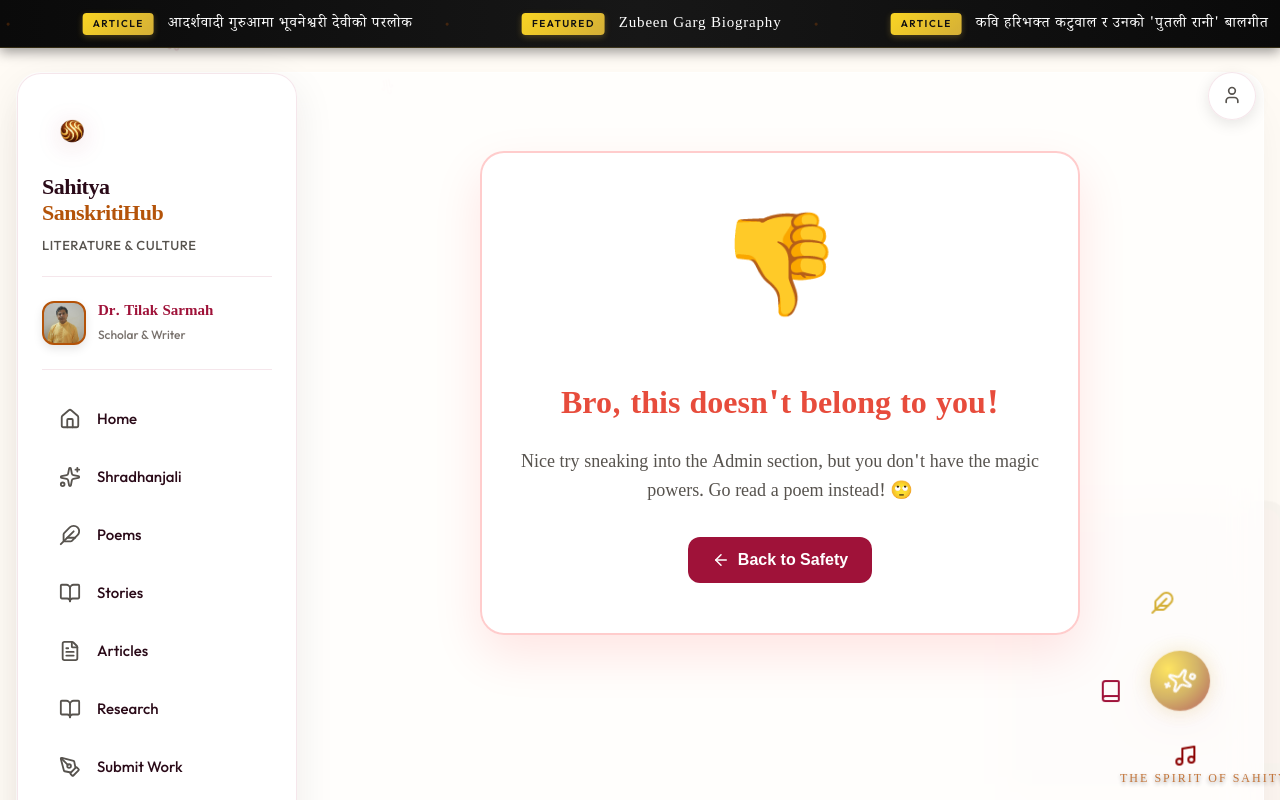
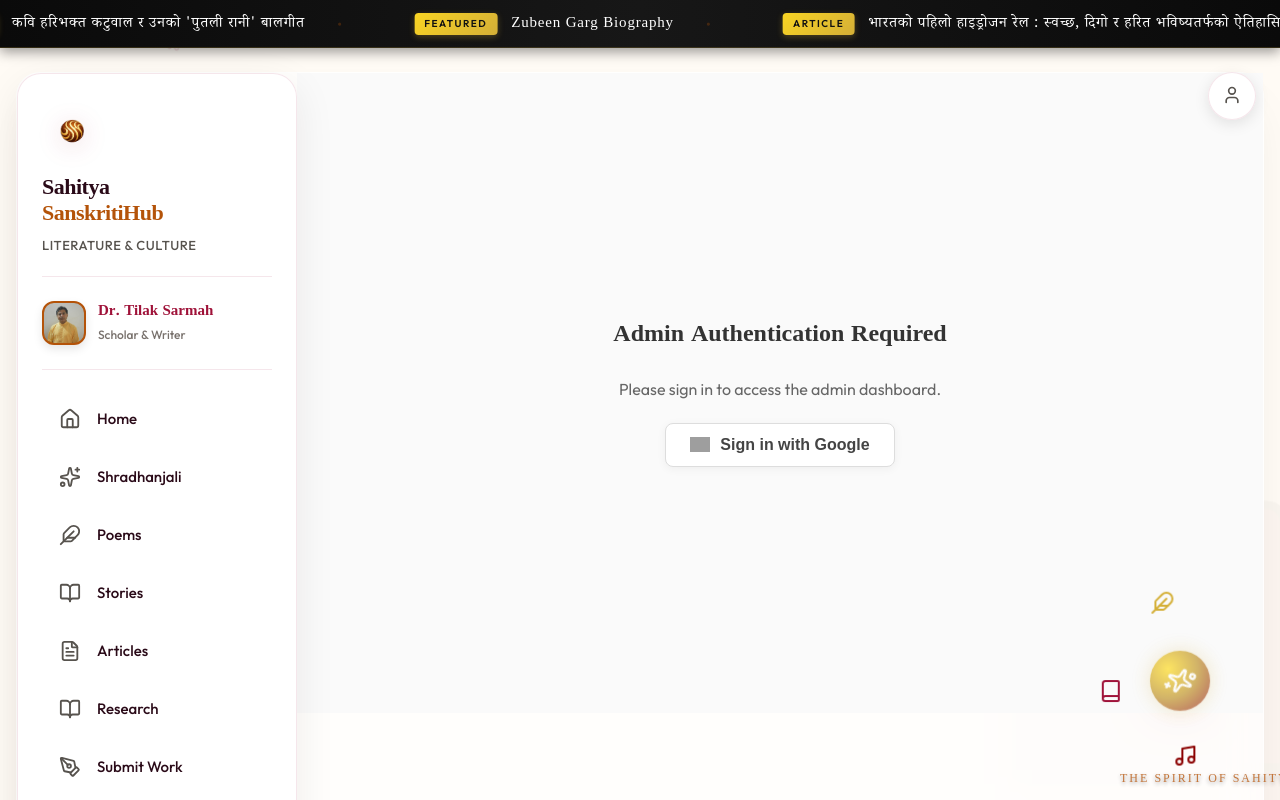
Before and after one commit to rajtilakchamlagain/Sahitya-Sanskriti-Hub, a React (Vite) app: page /admin in a window 1280 px wide. Shown: the top 800 px of the page. Built offline with nearby package versions, Linux system fonts and the light colour scheme; no server answers; grey boxes are pictures that could not be loaded.

Commit message:
Fix tribute order, add to recent articles, and add sign-in UI to AdminGateway

```diff
--- a/src/components/ArticleCard.jsx
+++ b/src/components/ArticleCard.jsx
@@ -3,7 +3,7 @@ import { Link } from 'react-router-dom';
 
 const ArticleCard = ({ article }) => {
     return (
-        <Link to={`/article/${article.id}`} style={{ textDecoration: 'none', display: 'block', height: '100%' }}>
+        <Link to={article.link || `/article/${article.id}`} style={{ textDecoration: 'none', display: 'block', height: '100%' }}>
             <div className="article-card">
                 {/* Image Section */}
                 <div className="article-card-image-wrapper">
--- a/src/pages/AdminGateway.jsx
+++ b/src/pages/AdminGateway.jsx
@@ -1,7 +1,7 @@
 import React, { useEffect, useState } from 'react';
 import { useNavigate } from 'react-router-dom';
-import { onAuthStateChanged } from 'firebase/auth';
-import { auth } from '../firebase';
+import { onAuthStateChanged, signInWithPopup } from 'firebase/auth';
+import { auth, googleProvider } from '../firebase';
 import TrollPage from './TrollPage';
 
 export default function AdminGateway() {
@@ -27,7 +27,29 @@ export default function AdminGateway() {
 
   if (loading) return <div style={{ minHeight: '80vh', display: 'flex', justifyContent: 'center', alignItems: 'center' }}>Checking access...</div>;
 
-  // If we reach here, they are either NOT logged in, or logged in as a normal user.
+  // If they are not logged in, prompt them to log in
+  if (!user) {
+    return (
+      <div style={{ minHeight: '80vh', display: 'flex', flexDirection: 'column', justifyContent: 'center', alignItems: 'center', gap: '20px', backgroundColor: '#fafafa' }}>
+        <h2 style={{ color: '#333' }}>Admin Authentication Required</h2>
+        <p style={{ color: '#666' }}>Please sign in to access the admin dashboard.</p>
+        <button
+          onClick={() => signInWithPopup(auth, googleProvider)}
+          style={{
+            display: 'flex', alignItems: 'center', gap: '10px',
+            padding: '12px 24px', backgroundColor: '#fff', color: '#444',
+            border: '1px solid #ddd', borderRadius: '8px', cursor: 'pointer',
+            fontWeight: '600', fontSize: '16px', boxShadow: '0 2px 10px rgba(0,0,0,0.05)'
+          }}
+        >
+          <img src="https://www.gstatic.com/firebasejs/ui/2.0.0/images/auth/google.svg" alt="G" style={{ width: '20px' }} />
+          Sign in with Google
+        </button>
+      </div>
+    );
+  }
+
+  // If we reach here, they are logged in as a normal user (not in adminEmails).
   // Hit them with the Troll Page!
   return <TrollPage />;
 }
--- a/src/pages/ShradhanjaliHub.jsx
+++ b/src/pages/ShradhanjaliHub.jsx
@@ -5,6 +5,14 @@ import SEO from '../components/SEO';
 
 const ShradhanjaliHub = () => {
     const tributes = [
+        {
+            id: 'geeta-upadhyay',
+            name: 'हामी सबैकी दिदी: गीता उपाध्याय',
+            role: 'शिक्षा, साहित्य र संस्कृतिकी सेतु',
+            image: '/aaa.jpeg',
+            icon: <BookOpen size={24} />,
+            path: '/shradhanjali/geeta-upadhyay'
+        },
         {
             id: 'yadumani-sharma',
             name: 'कलाकार यदुमनि शर्मा',
@@ -20,14 +28,6 @@ const ShradhanjaliHub = () => {
             image: '/dev_sharma_tribute_portrait_1775849859980.png',
             icon: <GraduationCap size={24} />,
             path: '/shradhanjali/dev-sharma-chapagai'
-        },
-        {
-            id: 'geeta-upadhyay',
-            name: 'हामी सबैकी दिदी: गीता उपाध्याय',
-            role: 'शिक्षा, साहित्य र संस्कृतिकी सेतु',
-            image: '/aaa.jpeg',
-            icon: <BookOpen size={24} />,
-            path: '/shradhanjali/geeta-upadhyay'
         }
     ];
 
```
Also changed, not shown: src/data/articles.js.
